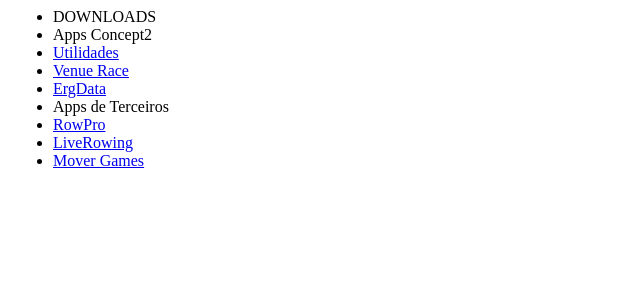
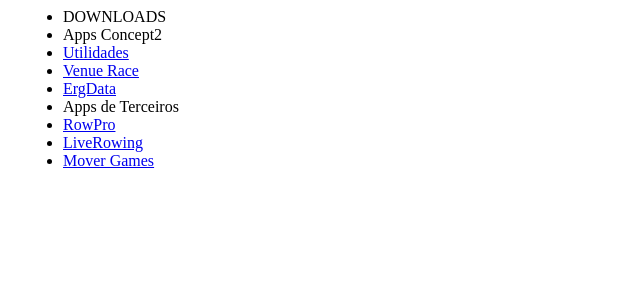
Before and after one commit to Maethorin/concept2, a Flask app: template app/templates/suporte/download.html in a window 1280 px wide. Shown: the top 300 px of the page, without its empty margins (0-640 px from the left). Run offline with Flask 2, Linux system fonts and the light colour scheme; the template is opened without the code that fills it, so the values that code supplies are empty; parts of the project's set-up code (start-up, migrations or seed data) failed here and were passed over.

Commit message:
Itens download- pagina suporte

```diff
--- a/app/templates/suporte.html
+++ b/app/templates/suporte.html
@@ -16,7 +16,7 @@
     </div>
 
     <div class="col-md-3 download">
-        <label><a href="#/suporte/download" style="color: white; text-decoration: none">Download</a></label>
+        <label><a href="#/suporte/utilidades" style="color: white; text-decoration: none">Download</a></label>
       <img style="height: 80px" src="/static/img/suporte/Suporte-downloads.png" />
     </div>
 
--- a/app/templates/suporte/download.html
+++ b/app/templates/suporte/download.html
@@ -2,10 +2,10 @@
     <div class="row">
         <div class="col-md-2">
             <nav class="menu-downloads">
-                <ul class="nav nav-pills nav-stacked " style="margin-left: 5px;">
+                <ul class="nav nav-pills nav-stacked " style="margin-left: 15px;">
                     <li class="menu-titulo titulo"><a>DOWNLOADS</a></li>
                     <li class="menu-titulo"><a>Apps Concept2</a></li>
-                    <li class="sub-download"><a href="#/suporte/utilidades">Utilidades</a></li>
+                    <li class="sub-download "><a href="#/suporte/utilidades">Utilidades</a></li>
                     <li class="sub-download"><a href="#/suporte/venurace">Venue Race</a></li>
                     <li class="sub-download"><a href="#/suporte/ergdata">ErgData</a></li>
                     <li class="menu-titulo"><a>Apps de Terceiros</a></li>
@@ -15,11 +15,18 @@
                 </ul>
              </nav>
         </div>
-        <div class="col-md-10 download" ng-include="downloadTemplate">
+        <div class="col-md-10 descricao-down" ng-include="downloadTemplate">
 
         </div>
-        <div class="col-md-10">
+        <div class="col-md-4" style="margin-left: 300px;">
+             <p>&nbsp;</p>
+             <p>&nbsp;</p>
             <p style="color: white">Aplicativos Concept2</p>
+        </div>
+        <div class="col-md-4">
+             <p>&nbsp;</p>
+             <p>&nbsp;</p>
+            <p style="color: white">Aplicativos de Terceiros</p>
         </div>
     </div>
 </div>
--- a/app/templates/suporte/ergdata/download.html
+++ b/app/templates/suporte/ergdata/download.html
@@ -1,6 +1,6 @@
 <div class="container">
 <div class="row">
-    <div class="col-md-10">
+    <div class="col-md-10 descricao-download">
         <div class="col-md-7 imagem">
             <img src="static/img/suporte/ergdata.jpg" style="margin-left: -30px;width: 105%;"/>
         </div>
--- a/app/templates/suporte/rowpro/download.html
+++ b/app/templates/suporte/rowpro/download.html
@@ -1,6 +1,6 @@
 <div class="container">
 <div class="row">
-    <div class="col-md-10">
+    <div class="col-md-10 descricao-download">
         <div class="col-md-7 imagem">
             <img src="static/img/suporte/rowpro.jpg" style="width: 100%;margin-left: -20px;"/>
         </div>
--- a/app/templates/suporte/utilidades/download.html
+++ b/app/templates/suporte/utilidades/download.html
@@ -1,6 +1,6 @@
 <div class="container">
 <div class="row">
-    <div class="col-md-10">
+    <div class="col-md-10 descricao-download">
         <div class="col-md-7 imagem">
             <img src="static/img/suporte/utilidades.jpg"/>
         </div>
--- a/app/templates/suporte/venurace/download.html
+++ b/app/templates/suporte/venurace/download.html
@@ -1,10 +1,10 @@
 <div class="container">
 <div class="row">
-    <div class="col-md-10">
+    <div class="col-md-10 descricao-download">
         <div class="col-md-7 imagem1">
             <img src="static/img/suporte/venurace.jpg"/>
         </div>
-        <div class="col-md-4">
+        <div class="col-md-4 ">
             <h3 style="text-align: center">Venue Race</h3>
             <p style="text-align: justify">Este programa permite competições de máquinas de Remo Indoor interligadas a um computador, que podem ser exibidas em uma tela para um público</p>
             <p style="text-align: justify">Com o Venue Race é possível juntar até 180 máquinas competindo ao mesmo tempo, em categorias individuais, duplas, quadras ou até oitos.</p>
--- a/sass/app.scss
+++ b/sass/app.scss
@@ -132,7 +132,7 @@ $bg-panel-default: transparent;
     @import "evento";
 }
 
-$bg-lista: radial_gradient(#34505b, #132026);
+$bg-lista: radial-gradient(#34505b, #132026);
 .pagina-comunidade {
     @import "comunidade";
     @import "pagina-listagem";
@@ -141,12 +141,13 @@ $bg-lista: radial_gradient(#34505b, #132026);
     @import "noticias";
 }
 
+$bg-lista : radial-gradient(#2386bf, #011121);
 .pagina-suporte {
     @import "suporte";
 }
 
 .pagina-contato {
-    background:  radial_gradient(#207bb0,#011121);;
+    background:  radial-gradient(#207bb0,#011121);;
     @import "contato";
     @import "pagina-listagem";
 }
```
Also changed, not shown: app/templates/suporte/liverowing/download.html (+5 -2 lines), app/templates/suporte/movergames/download.html (+6 -4 lines), sass/_suporte.scss (+5 -2 lines).
